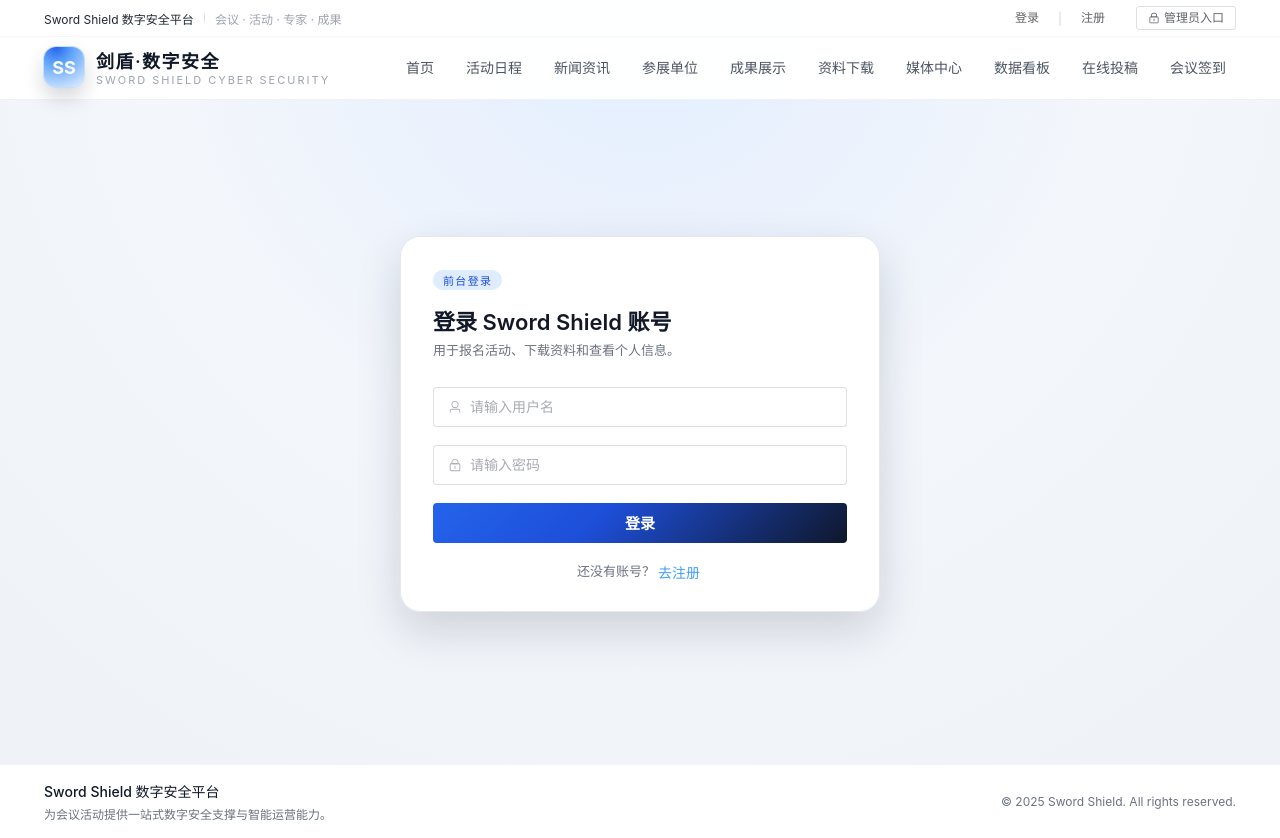
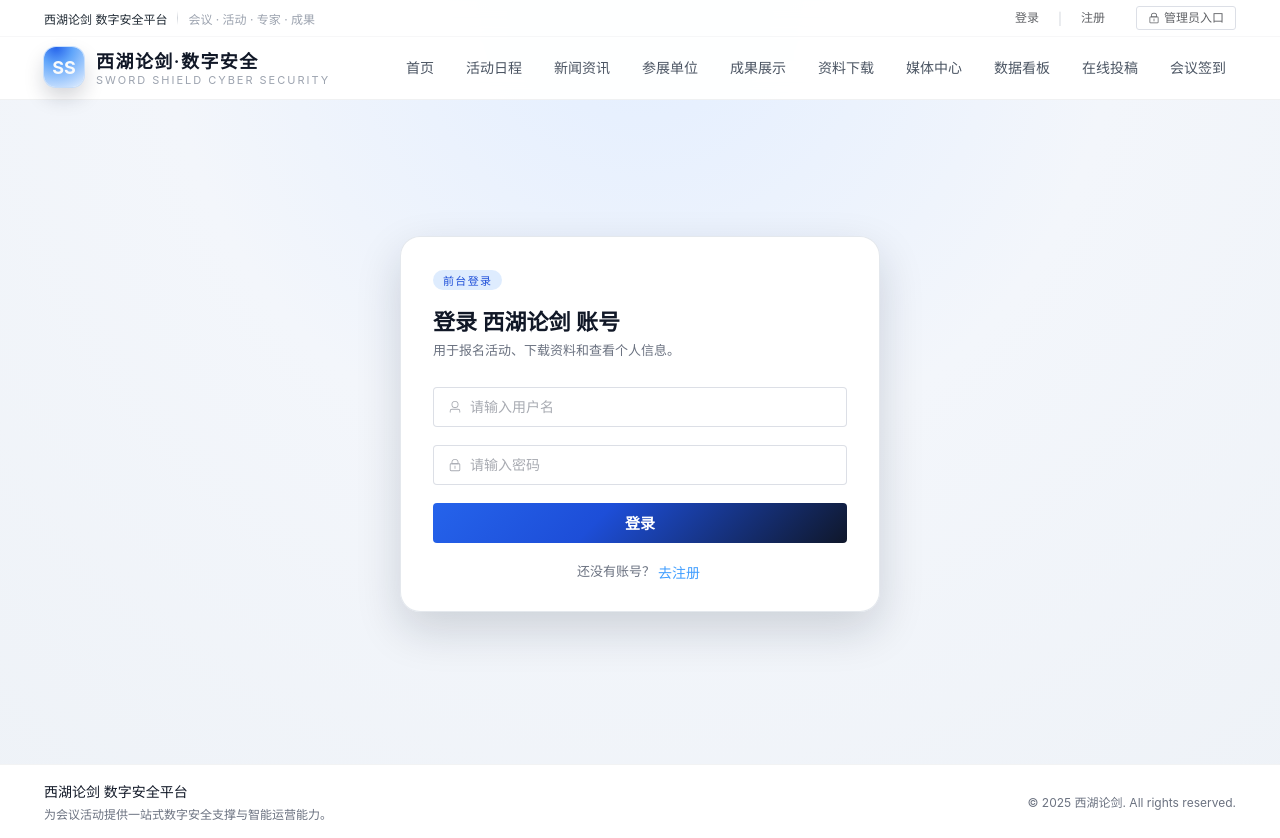
Before and after one commit to sry8848/sword_shield_web, a Vue app in the folder sword-shield-web-ui/: page /login in a window 1280 px wide. Built offline with nearby package versions, Linux system fonts and the light colour scheme.

Commit message:
docs: 更新品牌名称为“西湖论剑”，修改相关页面标题和文本

```diff
--- a/sword-shield-web-ui/src/App.vue
+++ b/sword-shield-web-ui/src/App.vue
@@ -4,7 +4,7 @@
       <header class="app-header">
         <div class="top-bar">
           <div class="top-left">
-            <span class="top-label">Sword Shield 数字安全平台</span>
+            <span class="top-label">西湖论剑 数字安全平台</span>
             <span class="top-divider" />
             <span class="top-sub">会议 · 活动 · 专家 · 成果</span>
           </div>
@@ -41,7 +41,7 @@
             <div class="brand" @click="$router.push('/')">
               <div class="brand-mark">SS</div>
               <div class="brand-text">
-                <div class="brand-cn">剑盾·数字安全</div>
+                <div class="brand-cn">西湖论剑·数字安全</div>
                 <div class="brand-en">SWORD SHIELD CYBER SECURITY</div>
               </div>
             </div>
@@ -69,11 +69,11 @@
       <footer class="app-footer">
         <div class="footer-inner">
           <div class="footer-left">
-            <div class="footer-title">Sword Shield 数字安全平台</div>
+            <div class="footer-title">西湖论剑 数字安全平台</div>
             <div class="footer-desc">为会议活动提供一站式数字安全支撑与智能运营能力。</div>
           </div>
           <div class="footer-right">
-            <span>© 2025 Sword Shield. All rights reserved.</span>
+            <span>© 2025 西湖论剑. All rights reserved.</span>
           </div>
         </div>
       </footer>
--- a/sword-shield-web-ui/src/pages/Login.vue
+++ b/sword-shield-web-ui/src/pages/Login.vue
@@ -3,7 +3,7 @@
     <div class="auth-card">
       <div class="auth-header">
         <div class="auth-tag">前台登录</div>
-        <h1 class="auth-title">登录 Sword Shield 账号</h1>
+        <h1 class="auth-title">登录 西湖论剑 账号</h1>
         <p class="auth-subtitle">用于报名活动、下载资料和查看个人信息。</p>
       </div>
       <el-form :model="form" @submit.prevent="login" class="auth-form">
--- a/sword-shield-web-ui/src/pages/Register.vue
+++ b/sword-shield-web-ui/src/pages/Register.vue
@@ -3,7 +3,7 @@
     <div class="auth-card">
       <div class="auth-header">
         <div class="auth-tag">注册账号</div>
-        <h1 class="auth-title">加入 Sword Shield 平台</h1>
+        <h1 class="auth-title">加入 西湖论剑 平台</h1>
         <p class="auth-subtitle">创建账号以报名活动、下载大会资料并参与互动。</p>
       </div>
       <el-form :model="form" @submit.prevent="register" class="auth-form">
--- a/sword-shield-web-ui/src/pages/admin/AdminDashboard.vue
+++ b/sword-shield-web-ui/src/pages/admin/AdminDashboard.vue
@@ -6,7 +6,7 @@
           <div class="logo-mark">SS</div>
           <div class="sidebar-brand-text">
             <h3>西湖论剑</h3>
-            <p>管理后台 · Sword Shield</p>
+            <p>管理后台 · 西湖论剑</p>
           </div>
         </div>
         <el-menu
--- a/sword-shield-web-ui/src/pages/admin/AdminLogin.vue
+++ b/sword-shield-web-ui/src/pages/admin/AdminLogin.vue
@@ -3,7 +3,7 @@
     <div class="auth-card admin-auth-card">
       <div class="auth-header">
         <div class="auth-tag admin-tag">后台登录</div>
-        <h1 class="auth-title">登录 Sword Shield 管理后台</h1>
+        <h1 class="auth-title">登录 西湖论剑 管理后台</h1>
         <p class="auth-subtitle">仅限大会工作人员使用，用于管理活动、媒体与数据。</p>
       </div>
       <el-form :model="form" @submit.prevent="login" class="auth-form">
```
Also changed, not shown: 2 other files (tests, documents, lock files or other folders).
